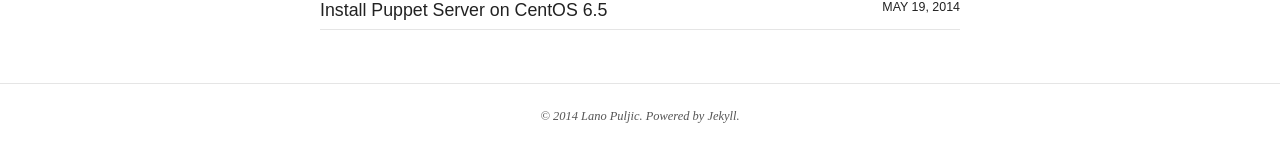
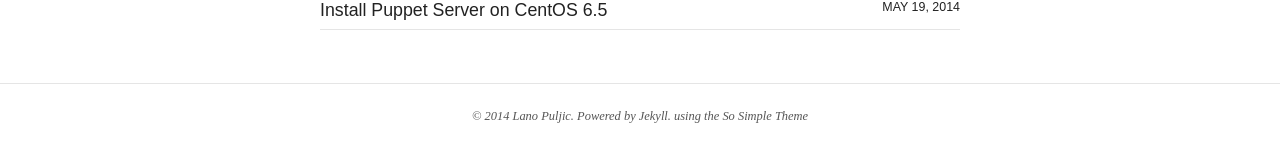
Before and after one commit to lanopuljic/myblog, a Jekyll site: the page built from index.html, in a window 1280 px wide. Shown: the part 524-686 px from the top of the page. Built offline with Jekyll 4.4.1, drawn with Linux system fonts in a browser that asks for light colours; nearby versions of some CDN libraries.

```diff
--- a/_includes/footer.html
+++ b/_includes/footer.html
@@ -1,4 +1,4 @@
-<span>&copy; {{ site.time | date: '%Y' }} {{ site.owner.name }}. Powered by <a href="http://jekyllrb.com">Jekyll</a>.</span>
+<span>&copy; {{ site.time | date: '%Y' }} {{ site.owner.name }}. Powered by <a href="http://jekyllrb.com">Jekyll</a>. using the So Simple Theme</span>
 <div class="social-icons">
 	{% if site.owner.twitter %}<a href="http://twitter.com/{{ site.owner.twitter }}" title="{{ site.owner.name}} on Twitter" target="_blank"><i class="icon-twitter icon-2x"></i></a>{% endif %}
 	{% if site.owner.facebook %}<a href="http://facebook.com/{{ site.owner.facebook }}" title="{{ site.owner.name}} on Facebook" target="_blank"><i class="icon-facebook icon-2x"></i></a>{% endif %}
```
